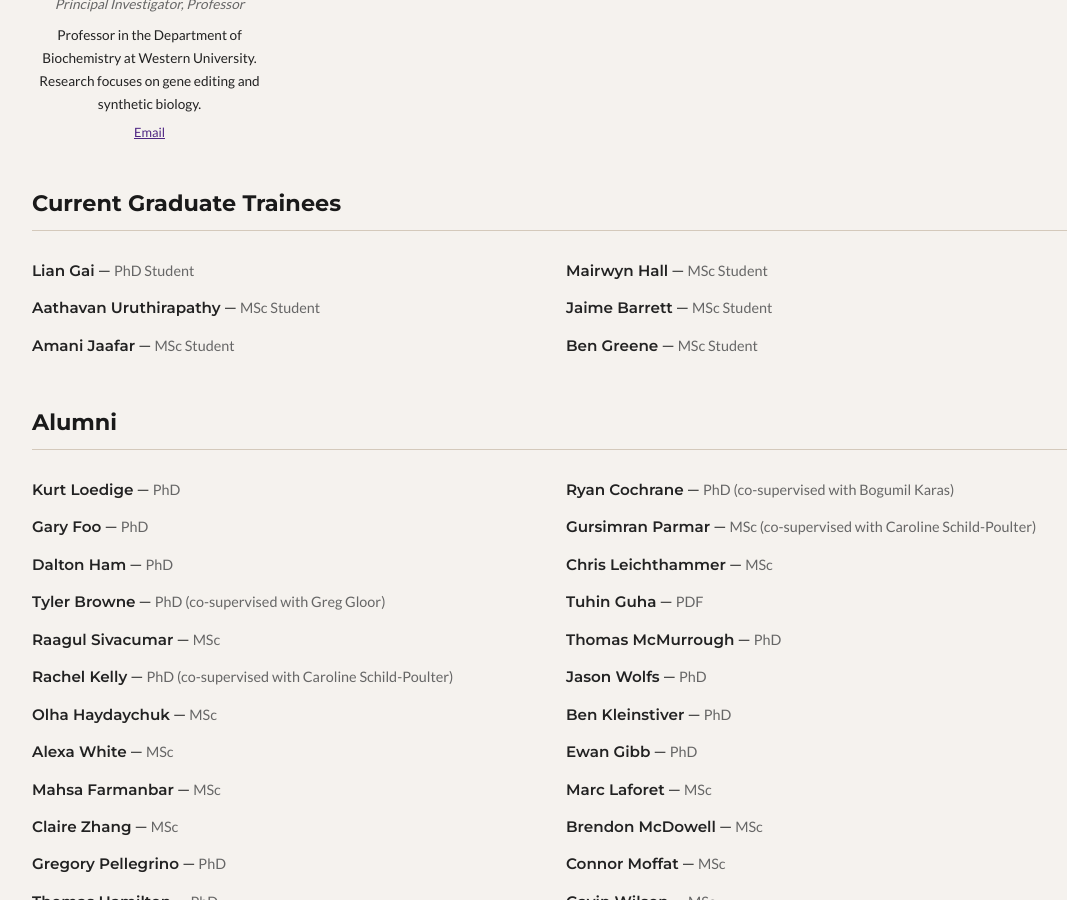
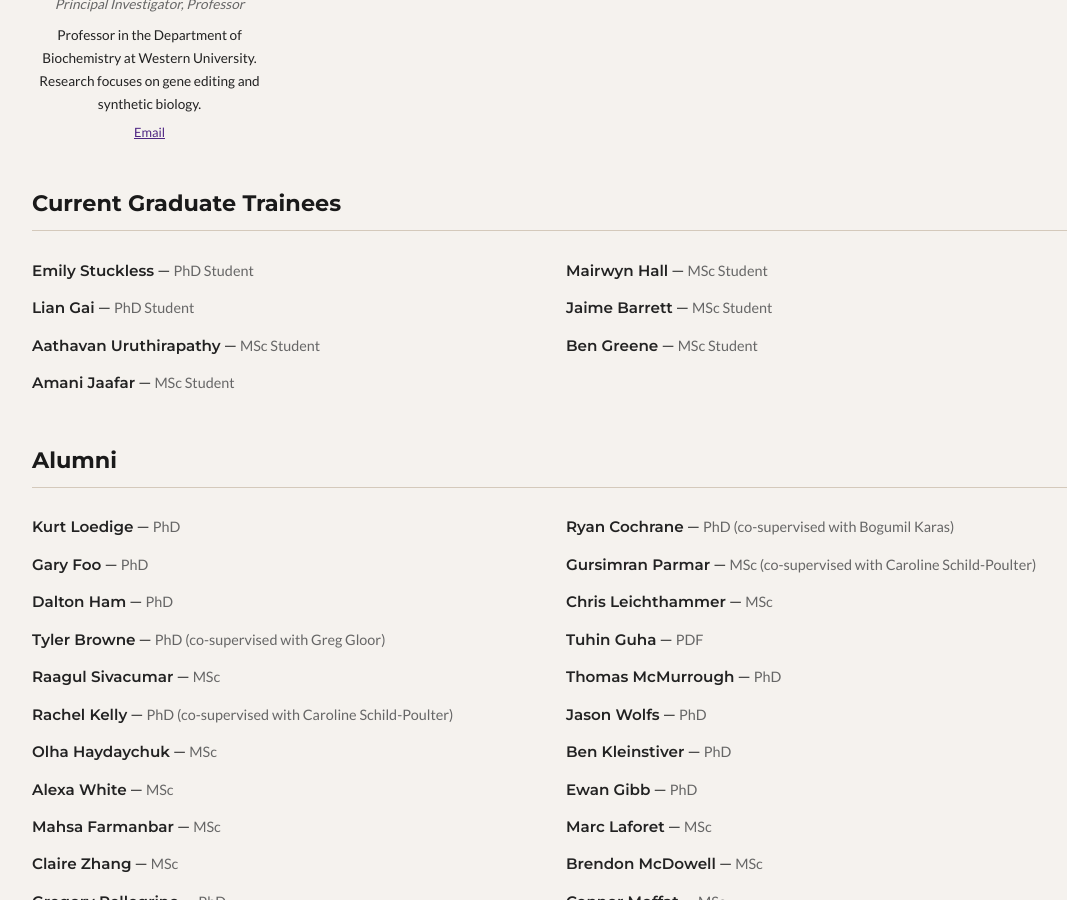
Before and after one commit to edgell-lab/edgell-lab.github.io, a Jekyll site: the page built from people.md, in a window 1280 px wide and 900 px high, scrolled down 611 px. Shown: the whole window, without its empty margins (90-1157 px from the left). Built offline with Jekyll 4.4.1, drawn with Linux system fonts in a browser that asks for light colours.

Commit message:
Add Emily Stuckless as first current graduate trainee

```diff
--- a/_data/people.yml
+++ b/_data/people.yml
@@ -12,6 +12,9 @@ pi:
 postdocs: []
 
 grad_students:
+  - name: Emily Stuckless
+    role: PhD Student
+
   - name: Lian Gai
     role: PhD Student
     photo: ""
```
